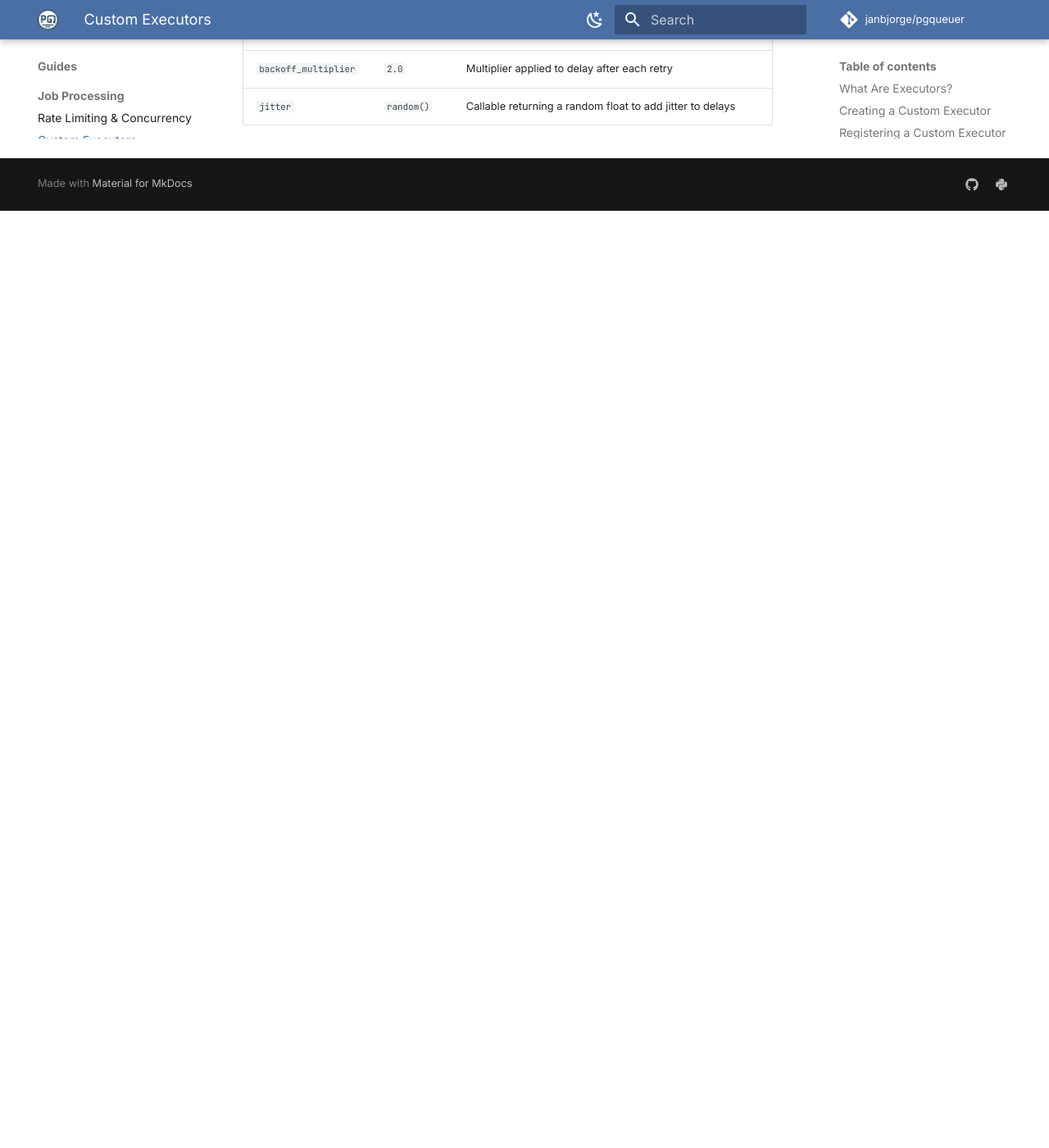
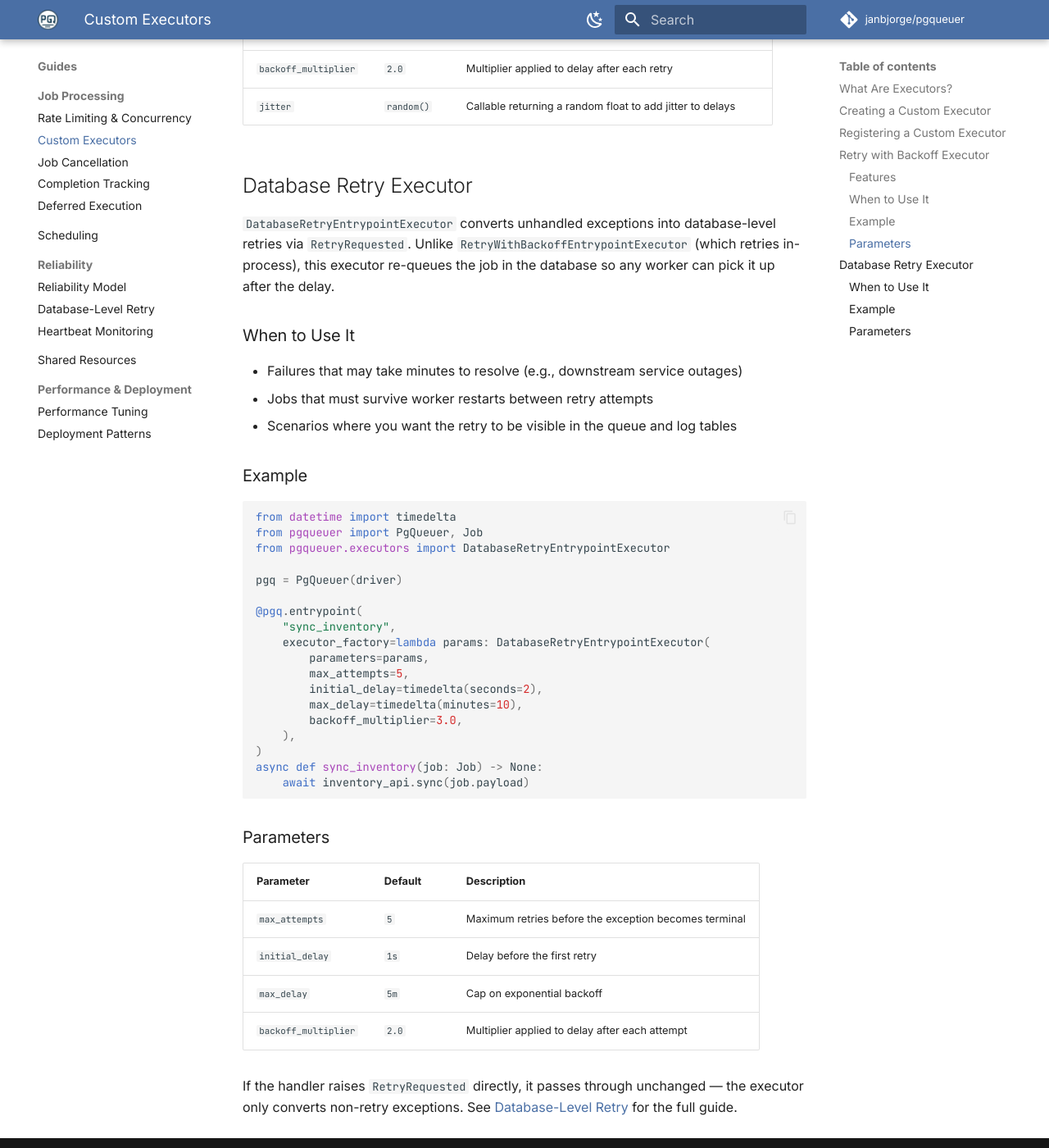
Before and after one commit to janbjorge/pgqueuer, an MkDocs documentation site: the page built from docs/guides/custom-executors.md, in a window 1280 px wide and 1400 px high, scrolled down 2586 px. Shown: the whole window at 82% size. Built offline with MkDocs 1.6.1 and Material for MkDocs 9.7.7, drawn with Linux system fonts in a browser that asks for light colours; comment, search, counter and statistics services are not loaded; before the commit the page ends 2843 px from its top, so only the background shows below that.

Commit message:
docs: add database-level retry guide and update existing docs
- New docs/guides/retry.md covering RetryRequested, DatabaseRetryEntrypointExecutor,
  attempts counter, backoff config, traceability queries, and mechanism comparison
- Update reliability.md with database-level retry section and summary table
- Update custom-executors.md with DatabaseRetryEntrypointExecutor section
- Update core-concepts.md with attempts field and retry transition in lifecycle diagram
- Add documentation requirement to CLAUDE.md

````diff
--- a/docs/guides/custom-executors.md
+++ b/docs/guides/custom-executors.md
@@ -105,3 +105,50 @@ async def create_pgqueuer() -> PgQueuer:
 | `initial_delay` | `0.1` | Initial delay in seconds before the first retry |
 | `backoff_multiplier` | `2.0` | Multiplier applied to delay after each retry |
 | `jitter` | `random()` | Callable returning a random float to add jitter to delays |
+
+## Database Retry Executor
+
+`DatabaseRetryEntrypointExecutor` converts unhandled exceptions into database-level retries
+via `RetryRequested`. Unlike `RetryWithBackoffEntrypointExecutor` (which retries in-process),
+this executor re-queues the job in the database so any worker can pick it up after the delay.
+
+### When to Use It
+
+- Failures that may take minutes to resolve (e.g., downstream service outages)
+- Jobs that must survive worker restarts between retry attempts
+- Scenarios where you want the retry to be visible in the queue and log tables
+
+### Example
+
+```python
+from datetime import timedelta
+from pgqueuer import PgQueuer, Job
+from pgqueuer.executors import DatabaseRetryEntrypointExecutor
+
+pgq = PgQueuer(driver)
+
+@pgq.entrypoint(
+    "sync_inventory",
+    executor_factory=lambda params: DatabaseRetryEntrypointExecutor(
+        parameters=params,
+        max_attempts=5,
+        initial_delay=timedelta(seconds=2),
+        max_delay=timedelta(minutes=10),
+        backoff_multiplier=3.0,
+    ),
+)
+async def sync_inventory(job: Job) -> None:
+    await inventory_api.sync(job.payload)
+```
+
+### Parameters
+
+| Parameter | Default | Description |
+|-----------|---------|-------------|
+| `max_attempts` | `5` | Maximum retries before the exception becomes terminal |
+| `initial_delay` | `1s` | Delay before the first retry |
+| `max_delay` | `5m` | Cap on exponential backoff |
+| `backoff_multiplier` | `2.0` | Multiplier applied to delay after each attempt |
+
+If the handler raises `RetryRequested` directly, it passes through unchanged — the executor
+only converts non-retry exceptions. See [Database-Level Retry](retry.md) for the full guide.
--- a/mkdocs.yml
+++ b/mkdocs.yml
@@ -89,6 +89,7 @@ nav:
       - Scheduling: guides/scheduling.md
       - Reliability:
           - Reliability Model: guides/reliability.md
+          - Database-Level Retry: guides/retry.md
           - Heartbeat Monitoring: guides/heartbeat.md
       - Shared Resources: guides/shared-resources.md
       - Performance & Deployment:
````
Also changed, not shown: CLAUDE.md (+1 -0 lines), docs/getting-started/core-concepts.md (+2 -0 lines), docs/guides/reliability.md (+41 -2 lines), docs/guides/retry.md (added, +181 -0 lines).
